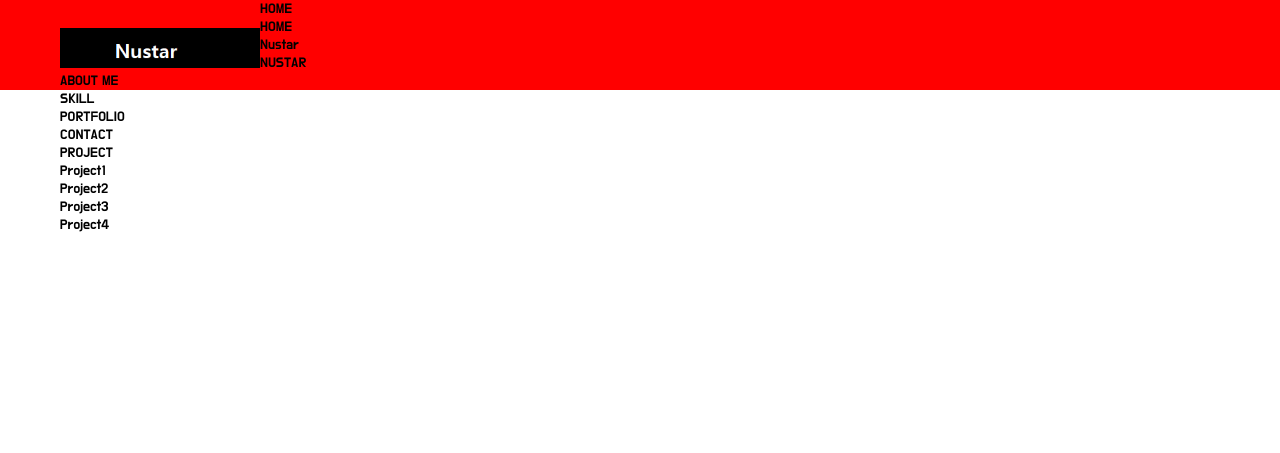
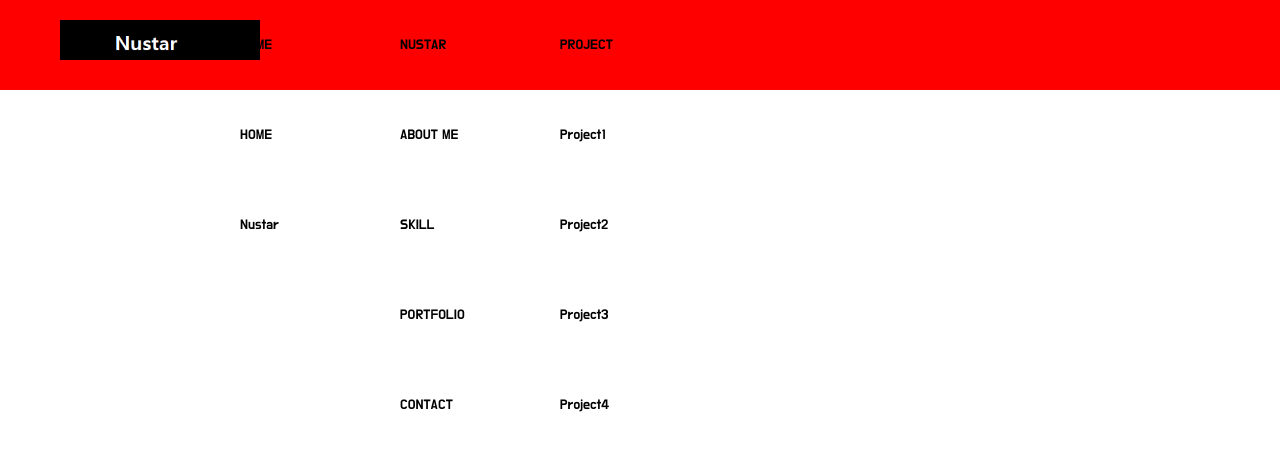
Before and after one commit to shinsung3/ProjectPortfolio, a plain HTML site: page Portfolio/index2.html in a window 1280 px wide. Drawn offline with Linux system fonts and the light colour scheme.

Commit message:
#210803 - .gnb 만들기

```diff
--- a/Portfolio/css/main1.css
+++ b/Portfolio/css/main1.css
@@ -66,7 +66,7 @@ header{
     width:200px;
     height: 36px;
     float: left;
-    margin-top: 28px;
+    margin-top: 20px;
     transition:all 0.3s;
     -webkit-transition:all 0.3s;
     -moz-transition:all 0.3s;
@@ -96,3 +96,23 @@ header{
 .innerHeader .logo a img:nth-child(2){
     opacity: 0;
 }
+
+.gnb {
+    position: absolute;
+    left:50%;
+    transform: translateX(-50%); /* 한쪽으로 치우치지않게 */
+    width: 800px;
+}
+
+.gnb > li{
+    float: left;
+    width:20%;
+    height: 90px;
+    line-height: 90px;
+    position: relative;
+    transition:all 0.3s;
+    -webkit-transition:all 0.3s;
+    -moz-transition:all 0.3s;
+    -ms-transition:all 0.3s;
+    -o-transition:all 0.3s;
+}
```
